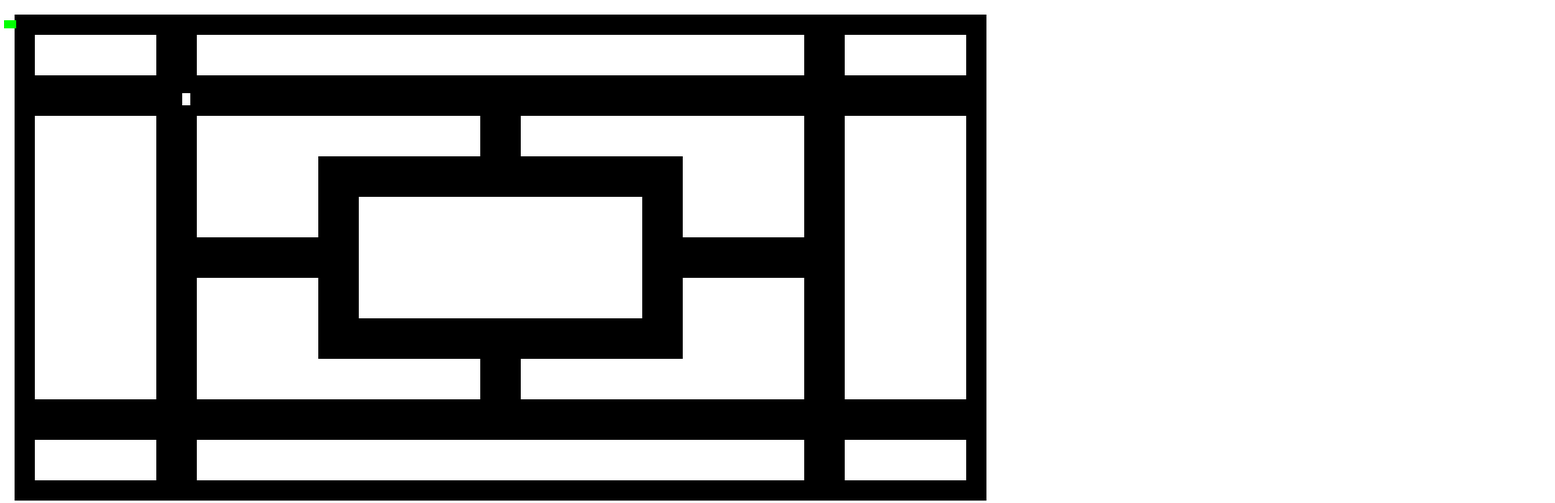
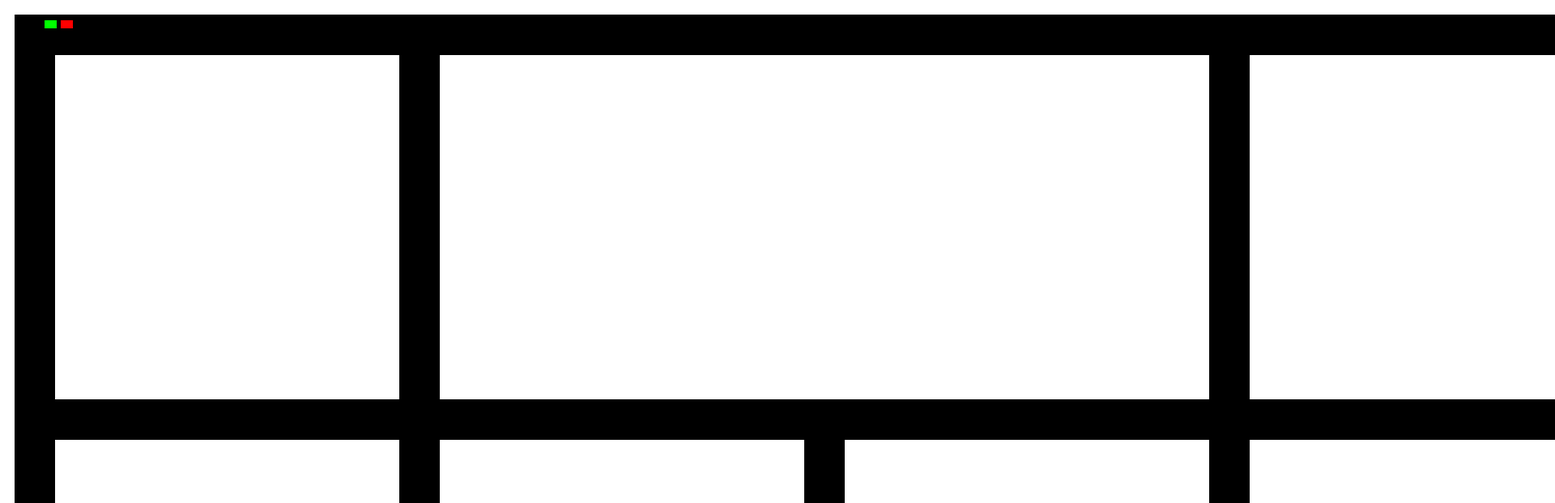
Before and after one commit to iit2013159/TrafficSystem, a plain HTML site: page index.html in a window 1280 px wide. Shown: the top 621 px of the page at 81% size, 1920 px wide, since content can reach past the window. Drawn offline with nearby package versions, Linux system fonts and the light colour scheme.

Commit message:
updated version 2 cars

```diff
--- a/index.html
+++ b/index.html
@@ -10,7 +10,7 @@
 			margin: 10px;
 		}
 		#car {
-			background: #fff;
+			background: red;
 			position: absolute;
 			left: 25px;
 			top: 25px;
@@ -30,7 +30,7 @@
 	</style>
 </head>
 <body>
-	<canvas id="road" width="1200" height="600"></canvas>
+	<canvas id="road" width="2000" height="2000"></canvas>
 	<div id="car"></div>
 	<div id="car1"></div>
 </body>
--- a/main.js
+++ b/main.js
@@ -1,77 +1,80 @@
+
 window.onload = function(){
-	var canvas = document.getElementById("road");
-	var ctx = canvas.getContext("2d");
-	ctx.lineWidth = 50;
+	makeRoad()
+	var intervalId = setInterval(callMoveCar, 10);
+	 function callMoveCar(){
+		moveCar("car1");
+		moveCar("car");
+	}
+}
 
-	ctx.strokeRect(0, 0, canvas.width , canvas.height);
-	ctx.moveTo(0, 100);
-	ctx.lineTo(canvas.width, 100);
-	ctx.lineTo(canvas.width, 500);
-	ctx.lineTo(0, 500);
-	ctx.stroke();
-
-	ctx.moveTo(200, 0);
-	ctx.lineTo(200, canvas.height);
-	ctx.lineTo(1000, canvas.height);
-	ctx.lineTo(1000, 0);
-	ctx.stroke();
-
-	ctx.strokeRect(400, 200, 400, 200);
-
-	ctx.moveTo(600, 100);
-	ctx.lineTo(600, 200);
-	ctx.stroke();
-
-	ctx.moveTo(600, 400);
-	ctx.lineTo(600, 500);
-	ctx.stroke();
-
-	ctx.moveTo(200, 300);
-	ctx.lineTo(400, 300);
-	ctx.stroke();
-
-	ctx.moveTo(800, 300);
-	ctx.lineTo(1000, 300);
-	ctx.stroke();
-
-	car = document.getElementById("car");
-	var hPos =  parseInt($("#car").css('left'));
-	var vPos = parseInt($('#car').css('top'));
-	var intervalId = setInterval(callMoveCar, 100);
-
-	car1 = document.getElementById("car1");
-	var hPos =  parseInt($("#car1").css('left'));
-	var vPos= parseInt($('#car1').css('top'));
-	var intervalId = setInterval(callMoveCar, 100);
-	async function callMoveCar(){
-		moveCar();
-	}
-	async function moveCar(){
+function moveCar(name){
+    car = document.getElementById(name);
+    var hPos =  parseInt($("#"+name).css('left'));
+    var vPos = parseInt($("#"+name).css('top'));
     if((hPos == 25 || hPos < 225) && vPos == 25){
-	 		hPos+=20;
+        hPos+=1;
         car.style.width = 15 + 'px';
         car.style.height = 10 + 'px';
         car.style.left = hPos + 'px';
 
-	 	}else if(hPos == 225 && (vPos == 25 || vPos < 125)){
-	 		vPos+=10;
+    }else if(hPos == 225 && (vPos == 25 || vPos < 125) ){
+        //alert("hy")
+        vPos+=1;
         car.style.width = 10 + 'px';
         car.style.height = 15 + 'px';
         car.style.top = vPos + 'px';
 
     }else if((hPos == 225 || hPos > 25) && vPos == 125){
-	 		hPos-=20;
+        hPos-=1;
         car.style.width = 15 + 'px';
         car.style.height = 10 + 'px';
         car.style.left = hPos + 'px';
 
-	 	}else if(hPos == 25 && (vPos == 125 || vPos > 25)){
-	 		vPos-=10;
+    }else if(hPos == 25 && (vPos >= 125 || vPos > 25)){
+        vPos-=1;
         car.style.width = 10 + 'px';
         car.style.height = 15 + 'px';
         car.style.top = vPos + 'px';
 
     }
 }
+function makeRoad() {
+    var canvas = document.getElementById("road");
+    var ctx = canvas.getContext("2d");
+    ctx.lineWidth = 100;
+    var x = canvas.width;
+    var y = canvas.height;
+    ctx.strokeRect(0, 0, x ,y );
+    ctx.lineWidth = 50;
+    ctx.moveTo(0, y/4);
+    ctx.lineTo(canvas.width, y/4);
+    ctx.lineTo(canvas.width, 3*y/4);
+    ctx.lineTo(0, 3*y/4);
+    ctx.stroke();
 
+    ctx.moveTo(x/4, 0);
+    ctx.lineTo(x/4, canvas.height);
+    ctx.lineTo(3*x/4, canvas.height);
+    ctx.lineTo(3*x/4, 0);
+    ctx.stroke();
+
+    ctx.strokeRect(3*x/8, 3*y/8, 2*x/8, 2*y/8);
+
+    ctx.moveTo(x/2, y/4);
+    ctx.lineTo(x/2, 3*y/8);
+    ctx.stroke();
+
+    ctx.moveTo(x/2, 5*y/8);
+    ctx.lineTo(x/2, 3*y/4);
+    ctx.stroke();
+
+
+    ctx.moveTo(x/4, y/2);
+    ctx.lineTo(3*x/8, y/2);
+    ctx.stroke();
+
+    ctx.moveTo(5*x/8, y/2);
+    ctx.lineTo(3*x/4, y/2);
+    ctx.stroke();
 }
```
Lines whose indentation alone changed are shown as unchanged.
